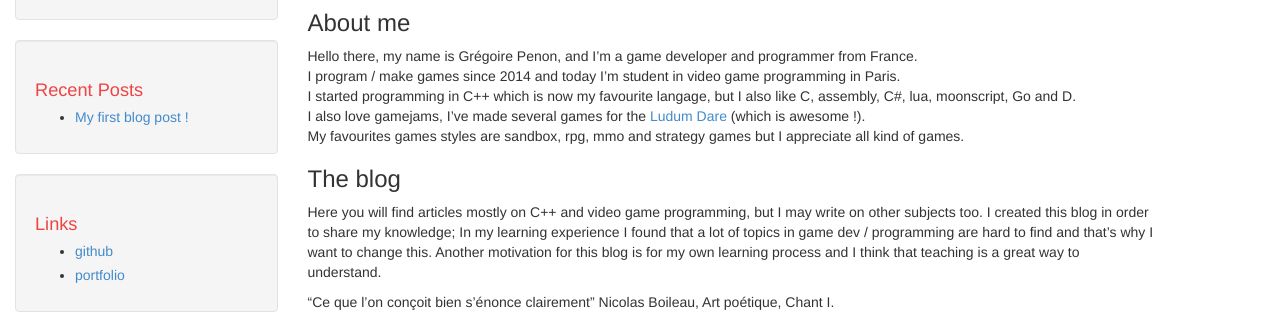
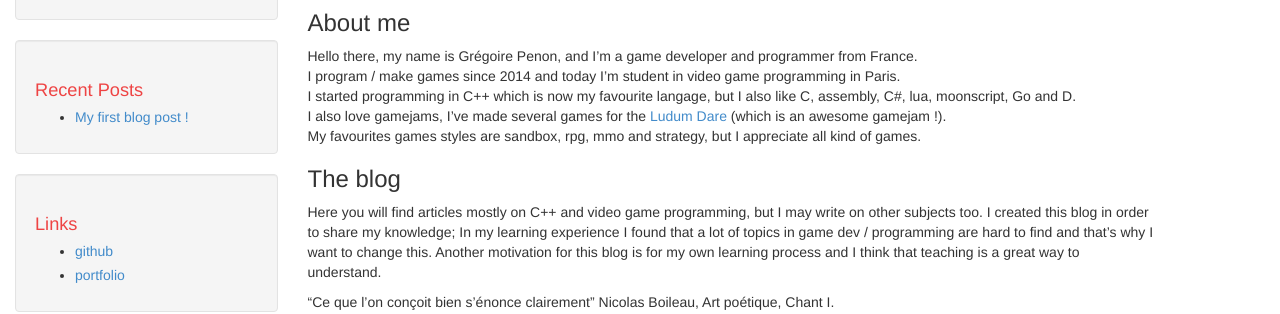
Before and after one commit to blackbird806/LittleBirdBlog, a Jekyll site: the page built from about.md, in a window 1280 px wide. Shown: the part 130-444 px from the top of the page. Built offline with Jekyll 4.4.1, drawn with Linux system fonts in a browser that asks for light colours.

Commit message:
fixed minor things

```diff
--- a/about.md
+++ b/about.md
@@ -8,8 +8,8 @@ title: About
 Hello there, my name is Grégoire Penon, and I'm a game developer and programmer from France.
 I program / make games since 2014 and today I'm student in video game programming in Paris.
 I started programming in C++ which is now my favourite langage, but I also like C, assembly, C#, lua, moonscript, Go and D.
-I also love gamejams, I've made several games for the [Ludum Dare](https://ldjam.com/) (which is awesome !).
-My favourites games styles are sandbox, rpg, mmo and strategy games but I appreciate all kind of games.
+I also love gamejams, I've made several games for the [Ludum Dare](https://ldjam.com/) (which is an awesome gamejam !).
+My favourites games styles are sandbox, rpg, mmo and strategy, but I appreciate all kind of games.
 
 ### The blog
 
```
Also changed, not shown: _posts/2015-08-22-Hello-there.md (+1 -1 lines).
